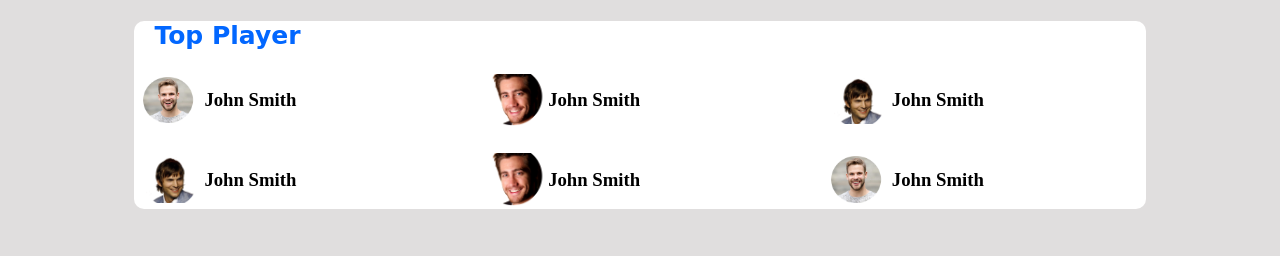
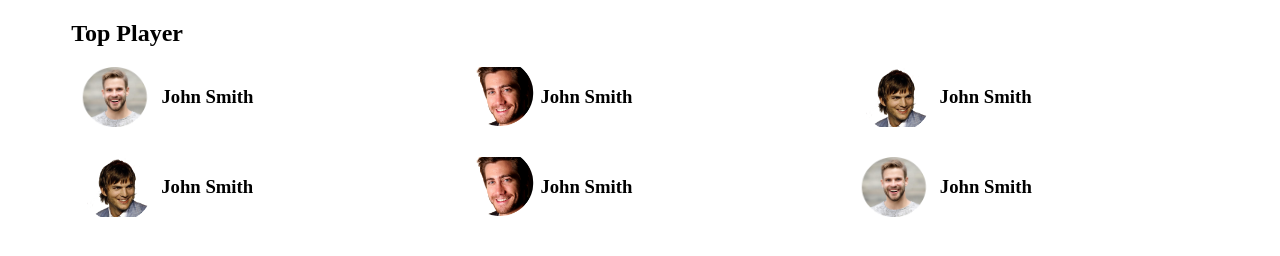
Before and after one commit to NMRayhan/Responsive-Module-8, a plain HTML site: page website.html in a window 1280 px wide. Drawn offline with Linux system fonts and the light colour scheme.

Commit message:
Media Quary Apply with Top Player

```diff
--- a/CSS/style.css
+++ b/CSS/style.css
@@ -1,27 +1,36 @@
-body{
-    background-color: rgb(224, 222, 222);
+.player img{
+    height: 60px;
 }
-.player img{
-    width: 70px;
+
+/* media Quary */
+@media (max-width:992px) {
+    .top-player{
+        grid-template-columns: repeat(2, 1fr);
+    }
 }
-.player-details{
+
+.top-player{
     display: grid;
     grid-template-columns: repeat(3, 1fr);
-    grid-gap: 20px;
+    grid-gap: 30px;
+    margin-top: 20px;
 }
+
 .player{
     display: flex;
     align-items: center;
 }
+
 .section{
-    width: 80%;
-    margin: auto;
+    width: 90%;
+    margin: 0 auto;
     background-color: rgb(255, 255, 255);
     border-radius: 10px;
 }
-.section h1{
+
+/* .section h1{
     margin-left: 20px;
     color: rgb(2 103 255);
     font-size: 25px;
     font-family: cursive;
-}
+} */
--- a/website.html
+++ b/website.html
@@ -7,13 +7,10 @@
     <link rel="stylesheet" href="CSS/style.css">
 </head>
 <body>
-    <header>
-
-    </header>
     <main>
         <section class="section">
             <h1 class="section-title">Top Player</h1>
-            <div class="player-details">
+            <div class="top-player">
                 <div class="player">
                     <img src="Images/Person.png" alt="">
                     <h3>John Smith</h3>
@@ -41,8 +38,5 @@
             </div>
         </section>
     </main>
-    <footer>
-
-    </footer>
 </body>
 </html>
```
